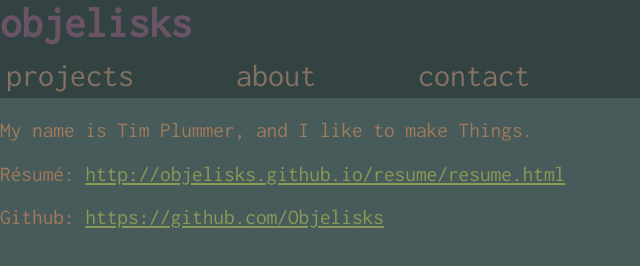
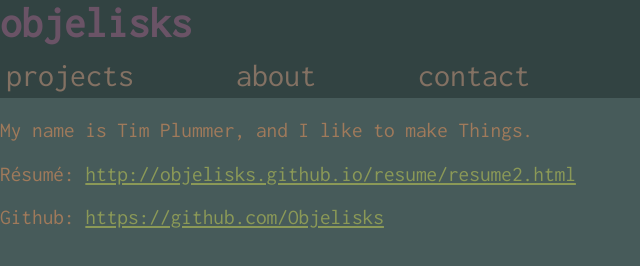
Before and after one commit to Objelisks/website2, a plain HTML site: page index.html in a window 1280 px wide. Both pictures are taken after a click on the element "about". Shown: the full height of the page, 0-640 px from the left. Drawn offline with Linux system fonts and the light colour scheme.

Commit message:
update resume link

```diff
--- a/index.html
+++ b/index.html
@@ -91,7 +91,7 @@
 	</section>
 	<section class="about">
 		<p>My name is Tim Plummer, and I like to make Things.</p>
-		<p>Résumé: <a href="http://objelisks.github.io/resume/resume.html">http://objelisks.github.io/resume/resume.html</a></p>
+		<p>Résumé: <a href="http://objelisks.github.io/resume/resume2.html">http://objelisks.github.io/resume/resume2.html</a></p>
 		<p>Github: <a href="https://github.com/Objelisks">https://github.com/Objelisks</a></p>
 	</section>
 	<section class="contact">
```
